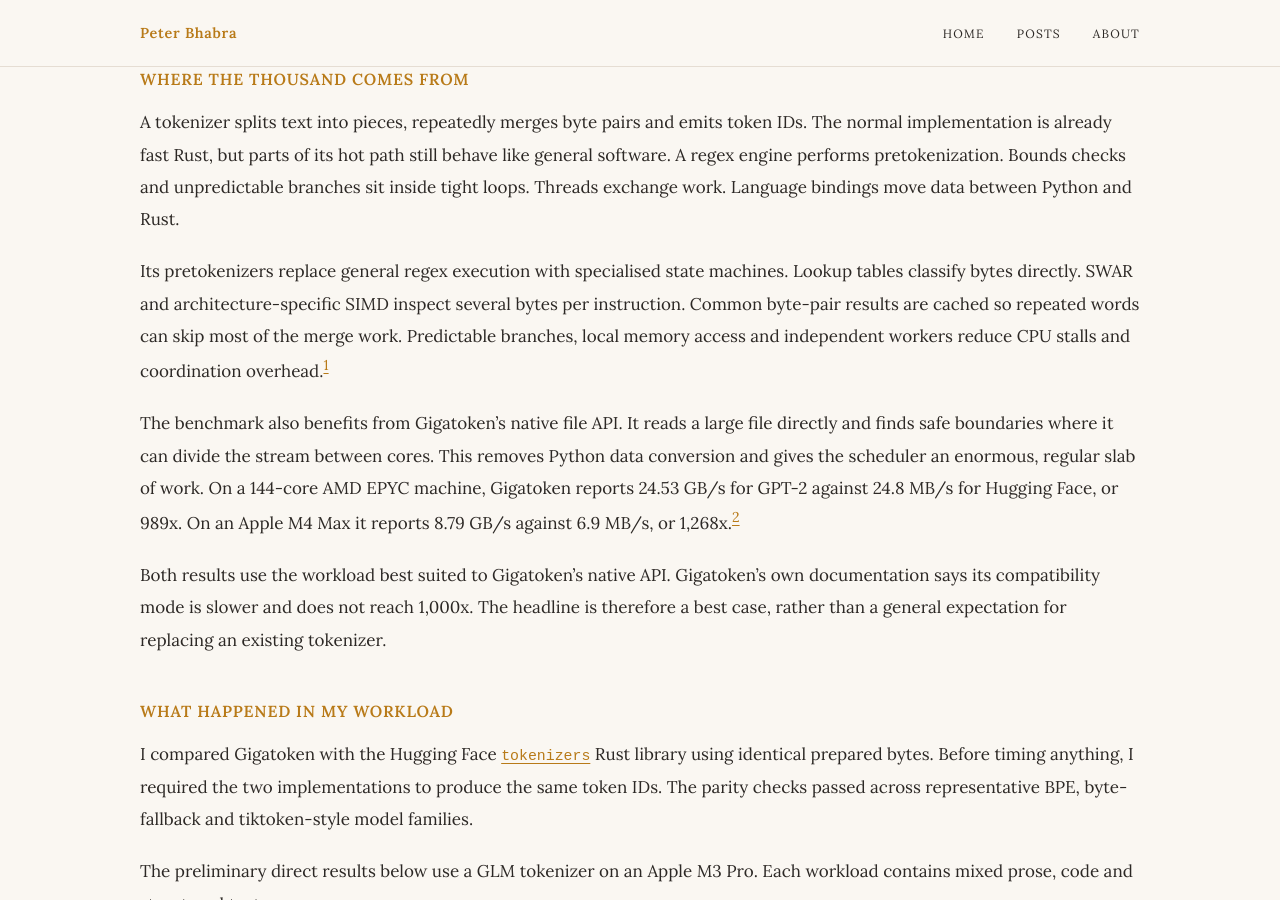
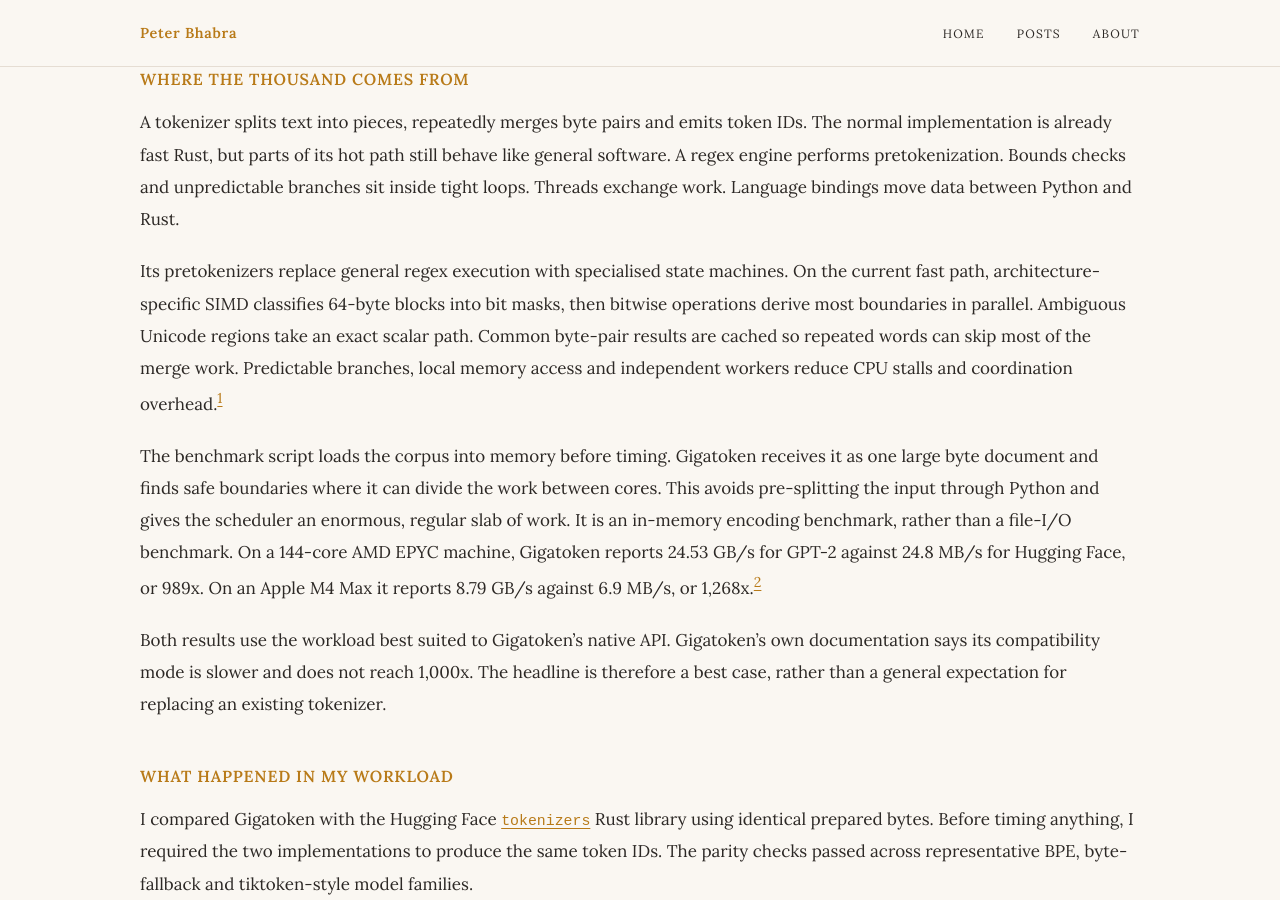
Before and after one commit to pjb157/blog, a Jekyll site: the page built from _posts/2026-07-24-gigatoken-thousand-times-faster.md, in a window 1280 px wide and 900 px high, scrolled down 842 px. Built offline with Jekyll 4.4.1, drawn with Linux system fonts in a browser that asks for light colours; some of the changed text lies outside the part shown.

Commit message:
Correct Gigatoken benchmark methodology

```diff
--- a/_posts/2026-07-24-gigatoken-thousand-times-faster.md
+++ b/_posts/2026-07-24-gigatoken-thousand-times-faster.md
@@ -17,9 +17,9 @@ I measured between **30x and 42x** in the tokenizer core. That is a large improv
 
 A tokenizer splits text into pieces, repeatedly merges byte pairs and emits token IDs. The normal implementation is already fast Rust, but parts of its hot path still behave like general software. A regex engine performs pretokenization. Bounds checks and unpredictable branches sit inside tight loops. Threads exchange work. Language bindings move data between Python and Rust.
 
-Its pretokenizers replace general regex execution with specialised state machines. Lookup tables classify bytes directly. SWAR and architecture-specific SIMD inspect several bytes per instruction. Common byte-pair results are cached so repeated words can skip most of the merge work. Predictable branches, local memory access and independent workers reduce CPU stalls and coordination overhead.[^implementation]
+Its pretokenizers replace general regex execution with specialised state machines. On the current fast path, architecture-specific SIMD classifies 64-byte blocks into bit masks, then bitwise operations derive most boundaries in parallel. Ambiguous Unicode regions take an exact scalar path. Common byte-pair results are cached so repeated words can skip most of the merge work. Predictable branches, local memory access and independent workers reduce CPU stalls and coordination overhead.[^implementation]
 
-The benchmark also benefits from Gigatoken's native file API. It reads a large file directly and finds safe boundaries where it can divide the stream between cores. This removes Python data conversion and gives the scheduler an enormous, regular slab of work. On a 144-core AMD EPYC machine, Gigatoken reports 24.53 GB/s for GPT-2 against 24.8 MB/s for Hugging Face, or 989x. On an Apple M4 Max it reports 8.79 GB/s against 6.9 MB/s, or 1,268x.[^benchmark]
+The benchmark script loads the corpus into memory before timing. Gigatoken receives it as one large byte document and finds safe boundaries where it can divide the work between cores. This avoids pre-splitting the input through Python and gives the scheduler an enormous, regular slab of work. It is an in-memory encoding benchmark, rather than a file-I/O benchmark. On a 144-core AMD EPYC machine, Gigatoken reports 24.53 GB/s for GPT-2 against 24.8 MB/s for Hugging Face, or 989x. On an Apple M4 Max it reports 8.79 GB/s against 6.9 MB/s, or 1,268x.[^benchmark]
 
 Both results use the workload best suited to Gigatoken's native API. Gigatoken's own documentation says its compatibility mode is slower and does not reach 1,000x. The headline is therefore a best case, rather than a general expectation for replacing an existing tokenizer.
 
@@ -46,5 +46,5 @@ Small requests expose fixed costs. Segmentation limits how freely work can be di
 
 The 1,000x headline did not survive this workload. The million-token segmented case was **37.6x faster**, cutting core processing time from about 159ms to 4ms while preserving every token ID. The claim did not transfer to production, but the speedup did.
 
-[^implementation]: Marcel Rød's [optimization notes](https://github.com/marcelroed/gigatoken/blob/main/pretokenizer_optimization_log.md) walk through lookup-table dispatch, SWAR scanning, branch removal and dual-cursor instruction-level parallelism. The project README also describes caching and reduced communication between workers.
-[^benchmark]: The [Gigatoken benchmark table](https://github.com/marcelroed/gigatoken#benchmarks) reports results by tokenizer and CPU. Its Hugging Face comparison uses a pre-split 100 MB subset, while Gigatoken processes the complete 11.9 GB file and discovers boundaries itself.
+[^implementation]: Gigatoken's source documents the current [64-byte mask scanner](https://github.com/marcelroed/gigatoken/blob/main/src/pretokenize/fast/mask.rs) and [GPT-2 boundary algebra](https://github.com/marcelroed/gigatoken/blob/main/src/pretokenize/fast/r50k.rs). Marcel Rød's [optimisation diary](https://github.com/marcelroed/gigatoken/blob/main/pretokenizer_optimization_log.md) records the earlier lookup-table, SWAR and dual-cursor stages that led to it.
+[^benchmark]: The [Gigatoken benchmark table](https://github.com/marcelroed/gigatoken#benchmarks) reports results by tokenizer and CPU. Its [comparison script](https://github.com/marcelroed/gigatoken/blob/main/benchmarks/compare/measure.py) reads the corpus before timing. The Hugging Face comparison uses a pre-split 100 MB subset, while Gigatoken processes the complete 11.9 GB buffer and discovers boundaries itself.
```
